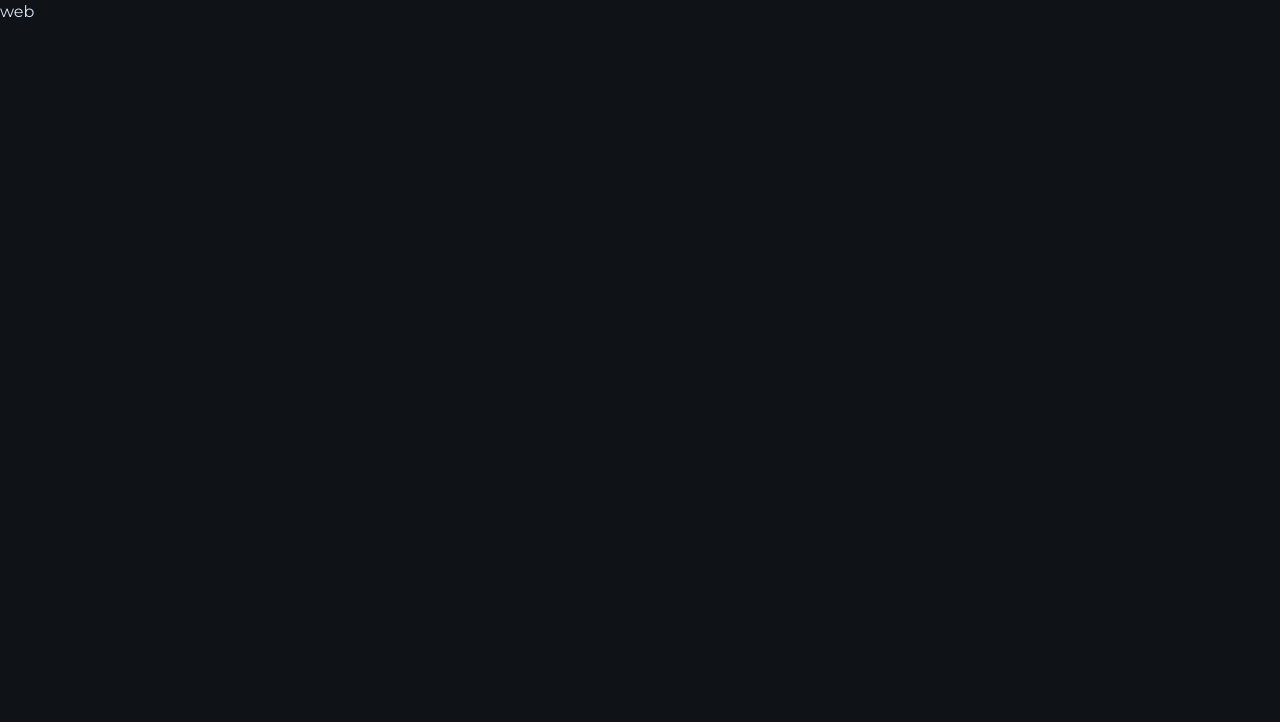
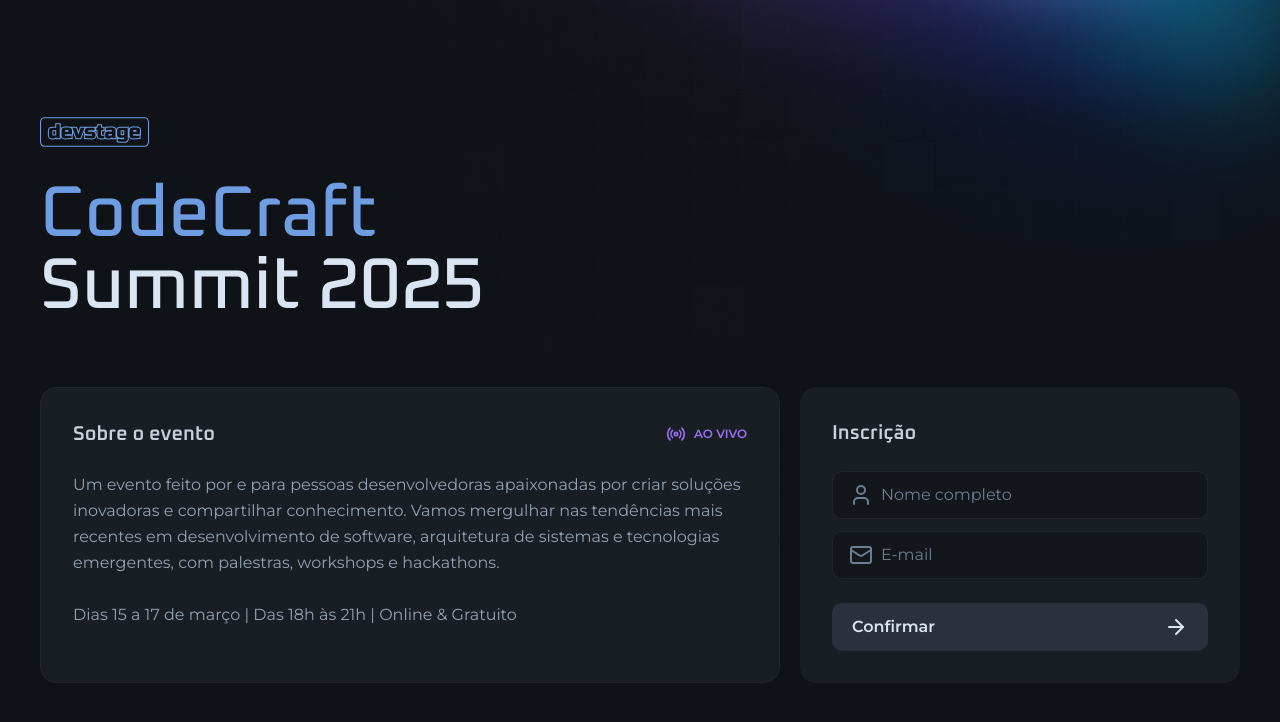
Before and after one commit to jeadamek/nlw-connect-react, a Next.js app: page / in a window 1280 px wide. Shown: the top 722 px of the page. Built offline with nearby package versions, Linux system fonts and the light colour scheme.

Commit message:
:sparkles: Home page

```diff
--- a/src/app/layout.tsx
+++ b/src/app/layout.tsx
@@ -1,11 +1,11 @@
-import './globals.css';
+import './globals.css'
 
-import type { Metadata } from "next";
-import { Montserrat, Oxanium } from 'next/font/google';
+import type { Metadata } from 'next'
+import { Montserrat, Oxanium } from 'next/font/google'
 
 export const metadata: Metadata = {
-  title: "devstage",
-};
+  title: 'devstage',
+}
 
 const oxanium = Oxanium({
   weight: ['500', '600'],
@@ -22,11 +22,13 @@
 export default function RootLayout({
   children,
 }: Readonly<{
-  children: React.ReactNode;
+  children: React.ReactNode
 }>) {
   return (
     <html lang="en" className={`${oxanium.variable} ${montserrat.variable}`}>
-      <body className='bg-gray-900 text-gray-100 antialiased'>{children}</body>
+      <body className="bg-gray-900 text-gray-100 antialiased bg-[url(/background.png)] bg-no-repeat bg-top md:bg-right-top">
+        {children}
+      </body>
     </html>
-  );
+  )
 }
--- a/src/app/page.tsx
+++ b/src/app/page.tsx
@@ -1,3 +1,73 @@
+import Image from 'next/image'
+
+import { InputField, InputIcon, InputRoot } from '@/components/Input'
+import { Button } from '@/components/button'
+import { ArrowRight, Mail, Radio, User } from 'lucide-react'
+import logo from '../assets/logo.svg'
+
 export default function Home() {
-  return <main>web</main>
+  return (
+    <main className="max-w-[1240px] mx-auto px-5 py-8 md:py-0">
+      <div className="min-h-dvh flex flex-col justify-center gap-16">
+        <div className="flex flex-col gap-8 items-center md:items-start">
+          <Image src={logo} alt="devstage" width={108.5} height={30} />
+
+          <h1 className="text-4xl text-center leading-none font-heading font-medium flex flex-col md:text-7xl md:text-left">
+            <span className="text-blue">CodeCraft</span>
+            Summit 2025
+          </h1>
+        </div>
+
+        <div className="flex gap-5 items-stretch flex-col md:flex-row">
+          <div className="flex-1 bg-gray-700 border border-gray-600 rounded-2xl p-8 space-y-6">
+            <div className="flex items-center justify-between">
+              <h2 className="font-heading font-semibold text-gray-200 text-xl">
+                Sobre o evento
+              </h2>
+              <span className="text-purple font-semibold text-xs flex items-center gap-2">
+                <Radio className="size-5" />
+                AO VIVO
+              </span>
+            </div>
+            <p className="text-gray-300 leading-relaxed text-sm md:text-base">
+              Um evento feito por e para pessoas desenvolvedoras apaixonadas por
+              criar soluções inovadoras e compartilhar conhecimento. Vamos
+              mergulhar nas tendências mais recentes em desenvolvimento de
+              software, arquitetura de sistemas e tecnologias emergentes, com
+              palestras, workshops e hackathons.
+              <br />
+              <br />
+              Dias 15 a 17 de março | Das 18h às 21h | Online & Gratuito
+            </p>
+          </div>
+          <form className="bg-gray-700 border-gray-600 rounded-2xl p-8 space-y-6 w-full md:max-w-[440px]">
+            <h2 className="font-heading font-semibold text-gray-200 text-xl">
+              Inscrição
+            </h2>
+
+            <div className="space-y-3">
+              <InputRoot>
+                <InputIcon>
+                  <User />
+                </InputIcon>
+                <InputField type="text" placeholder="Nome completo" />
+              </InputRoot>
+
+              <InputRoot>
+                <InputIcon>
+                  <Mail />
+                </InputIcon>
+                <InputField type="email" placeholder="E-mail" />
+              </InputRoot>
+            </div>
+
+            <Button type="submit">
+              Confirmar
+              <ArrowRight />
+            </Button>
+          </form>
+        </div>
+      </div>
+    </main>
+  )
 }
```
